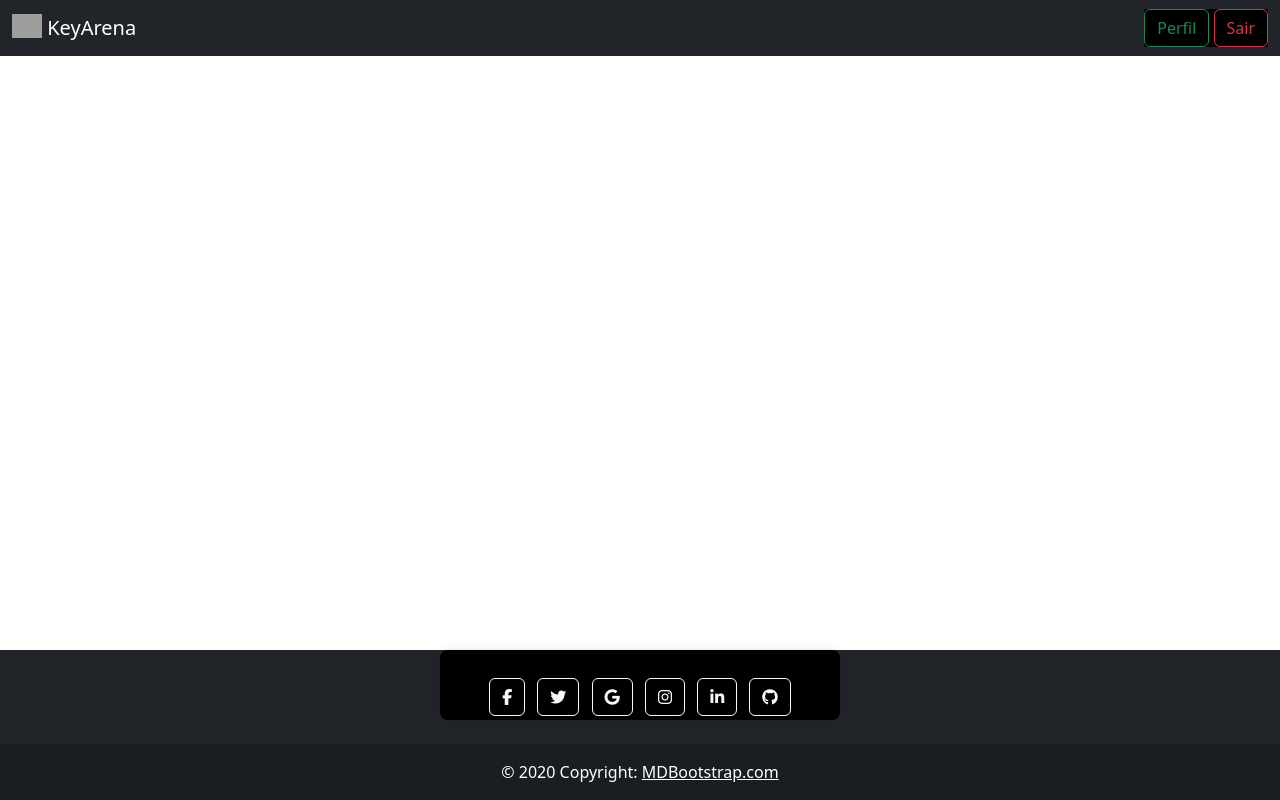
After one commit to Marcos505/KeyArena, a Django app: page /auth/home_page/ in a window 1280 px wide. The commit adds this page. Run offline with Django 5.2, Linux system fonts and the light colour scheme; some libraries are stand-ins or nearby versions; grey boxes are pictures that could not be loaded.

Commit message:
Adicionando o caminho css padrao, feito a pagina home

```diff
--- /dev/null
+++ b/base_static/global/css/style.css
@@ -0,0 +1,42 @@
+/*Page Laogin*/
+
+.custom-icon {
+    font-size: 2rem;
+    /* Aumenta o tamanho do ícone */
+    color: #ffd700;
+    /* Muda a cor do ícone (dourado) */
+}
+
+.bg-image {
+    background: linear-gradient(to bottom, rgba(160, 138, 138, 0.6), rgba(255, 255, 255, 1)),
+        url('https://th.bing.com/th/id/R.edddf3df374a6002cd254e5f6f80bc59?rik=O0angB4L0sjzxQ&riu=http%3a%2f%2fi.imgur.com%2fqmd7dZc.jpg&ehk=261VPgCJzL8s4gTUSBi3hv7ID4uMftK48p2inXnrtGs%3d&risl=&pid=ImgRaw&r=0');
+    background-size: cover;
+    background-position: center;
+    height: 100vh;
+    width: 100%;
+    position: absolute;
+    top: 0;
+    left: 0;
+    z-index: -1;
+}
+
+form {
+    background: #000000;
+}
+
+/*Page cadastro*/
+
+.container {
+    width: 100%;
+    max-width: 400px;
+    padding: 20px;
+    background: #000000;
+    box-shadow: 0 0 10px rgba(0, 0, 0, 0.1);
+    border-radius: 8px;
+}
+
+.form-box h2 {
+  text-align: center;
+  margin-bottom: 20px;
+  color: #333;
+}
--- /dev/null
+++ b/usuarios/templates/page_home.html
@@ -0,0 +1,87 @@
+<!DOCTYPE html>
+<html lang="en">
+<head>
+    {% load static %}
+    <meta charset="UTF-8">
+    <meta name="viewport" content="width=device-width, initial-scale=1.0">
+    <title>KeyArena</title>
+
+    <link href="https://cdn.jsdelivr.net/npm/bootstrap@5.3.3/dist/css/bootstrap.min.css" rel="stylesheet"
+    integrity="sha384-QWTKZyjpPEjISv5WaRU9OFeRpok6YctnYmDr5pNlyT2bRjXh0JMhjY6hW+ALEwIH" crossorigin="anonymous">
+    <link rel="stylesheet" href="{% static 'global/css/style.css' %}">
+</head>
+<body>
+
+    <nav class="navbar navbar-dark bg-dark">
+        <div class="container-fluid">
+            <a class="navbar-brand" href="#">
+                <img src="#" alt="" width="30" height="24"
+                    class="d-inline-block align-text-top">
+                KeyArena
+            </a>
+            <form class="justify-content-end">
+                <a class="btn btn-outline-success" href="#"  type="button">Perfil</a>
+                <a class="btn btn-outline-danger" href="#" type="button">Sair</a>
+            </form>
+        </div>
+
+    </nav>
+
+    <main>
+
+    </main>
+
+
+
+    <div class="fixed-bottom">
+
+        <footer class="bg-dark text-center text-white">
+            <!-- Grid container -->
+            <div class="container p-4 pb-0">
+                <!-- Section: Social media -->
+                <section class="mb-4">
+                    <!-- Facebook -->
+                    <a class="btn btn-outline-light btn-floating m-1" href="#!" role="button"><i
+                            class="fab fa-facebook-f"></i></a>
+
+                    <!-- Twitter -->
+                    <a class="btn btn-outline-light btn-floating m-1" href="#!" role="button"><i
+                            class="fab fa-twitter"></i></a>
+
+                    <!-- Google -->
+                    <a class="btn btn-outline-light btn-floating m-1" href="#!" role="button"><i
+                            class="fab fa-google"></i></a>
+
+                    <!-- Instagram -->
+                    <a class="btn btn-outline-light btn-floating m-1" href="#!" role="button"><i
+                            class="fab fa-instagram"></i></a>
+
+                    <!-- Linkedin -->
+                    <a class="btn btn-outline-light btn-floating m-1" href="#!" role="button"><i
+                            class="fab fa-linkedin-in"></i></a>
+
+                    <!-- Github -->
+                    <a class="btn btn-outline-light btn-floating m-1" href="#!" role="button"><i
+                            class="fab fa-github"></i></a>
+                </section>
+                <!-- Section: Social media -->
+            </div>
+            <!-- Grid container -->
+
+            <!-- Copyright -->
+            <div class="text-center p-3" style="background-color: rgba(0, 0, 0, 0.2);">
+                © 2020 Copyright:
+                <a class="text-white" href="https://mdbootstrap.com/">MDBootstrap.com</a>
+            </div>
+            <!-- Copyright -->
+        </footer>
+
+    </div>
+
+    <script src="https://kit.fontawesome.com/eb67357ef4.js" crossorigin="anonymous"></script>
+    <script src="https://cdn.jsdelivr.net/npm/bootstrap@5.3.3/dist/js/bootstrap.bundle.min.js"
+        integrity="sha384-YvpcrYf0tY3lHB60NNkmXc5s9fDVZLESaAA55NDzOxhy9GkcIdslK1eN7N6jIeHz"
+        crossorigin="anonymous">
+    </script>
+</body>
+</html>
--- a/usuarios/urls.py
+++ b/usuarios/urls.py
@@ -5,4 +5,5 @@ urlpatterns = [
     path('', views.page_apresentation, name='index'),
     path('cadastro/', views.cadastro, name='cadastro'),
     path('login/', views.login, name='login'),
+    path('auth/home_page/', views.home_page, name='home_page')
 ]
--- a/usuarios/views.py
+++ b/usuarios/views.py
@@ -9,7 +9,6 @@ from .models import Usuarios
 # Create your views here.
 def page_apresentation(request):
     return render(request, 'index.html')
-
 
 def cadastro(request):
     if request.method == "GET":
@@ -62,3 +61,6 @@ def login(request):
         else:
             messages.info(request, 'Email ou senha incorretos! Tente Novamente')
             return redirect('/login')
+
+def home_page(request):
+    return render(request, 'page_home.html')
```
Also changed, not shown: keyarena/settings.py (+6 -1 lines), usuarios/templates/cadastro.html (+3 -27 lines), usuarios/templates/login.html (+2 -22 lines), usuarios/static/images/logo.svg (deleted).
